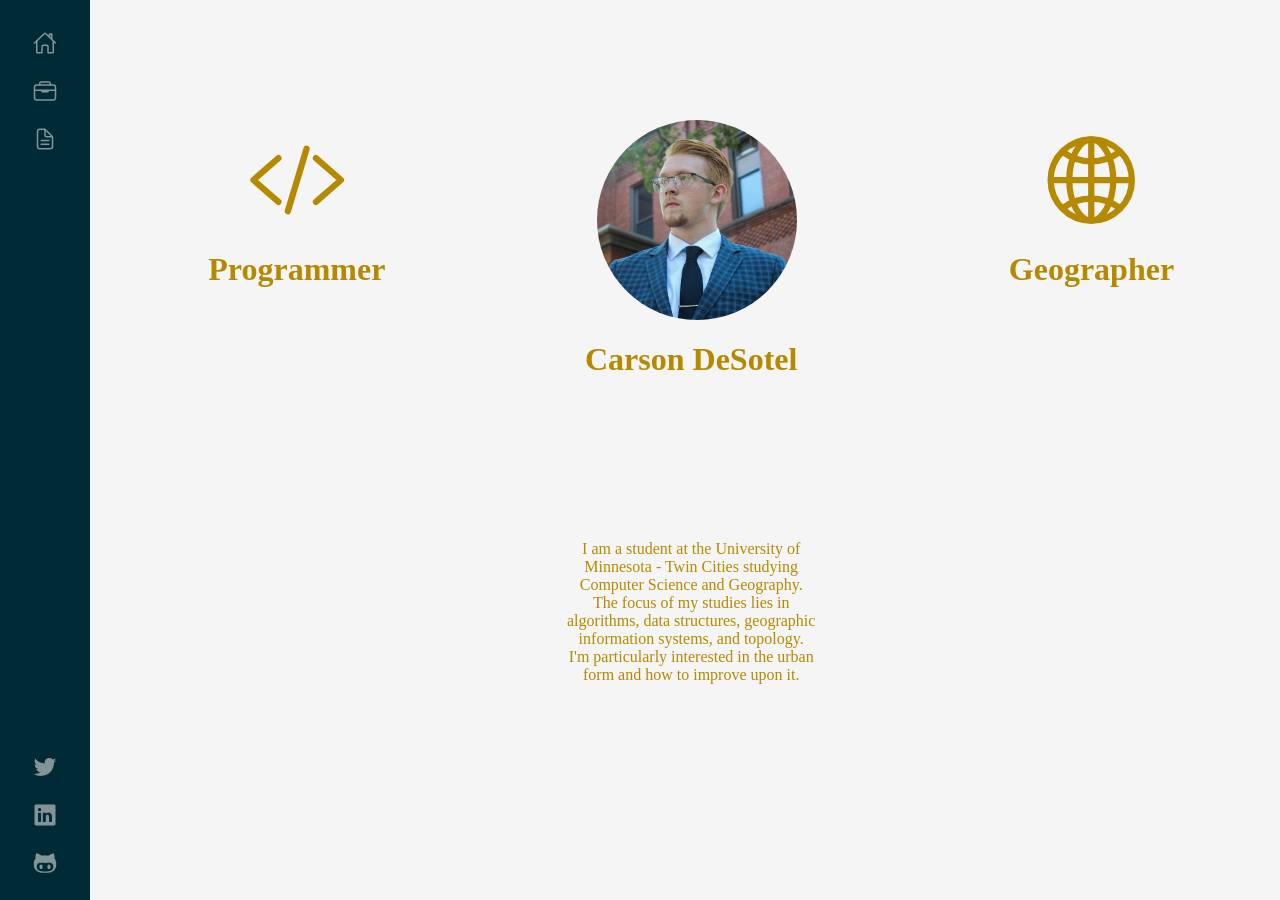
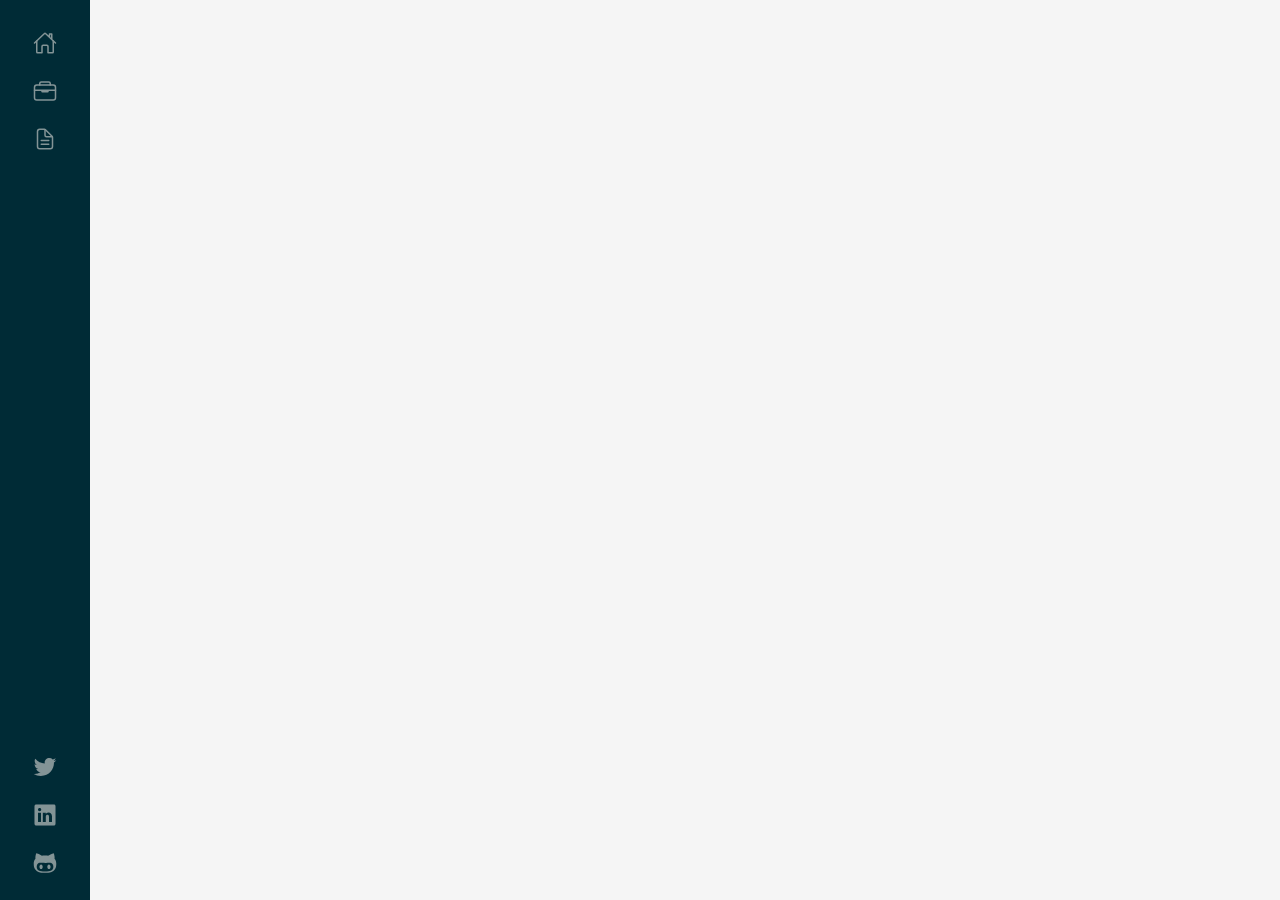
Before and after one commit to Carson-DeSotel/Carson-DeSotel.github.io, a Jekyll site: the page built from index.html, in a window 1280 px wide. Built offline with Jekyll 4.4.1, drawn with Linux system fonts in a browser that asks for light colours; nearby versions of some CDN libraries.

```diff
--- a/index.html
+++ b/index.html
@@ -2,7 +2,7 @@
 layout: default
 title: Home
 ---
-<div class="main">
+<!-- <div class="main">
   <div class="row">
     <div class="col">
       <ion-icon name="code-slash-outline"></ion-icon>
@@ -36,4 +36,4 @@
     </div>
   </div>
 
-</div>
+</div> -->
```
Also changed, not shown: 5 other files.
